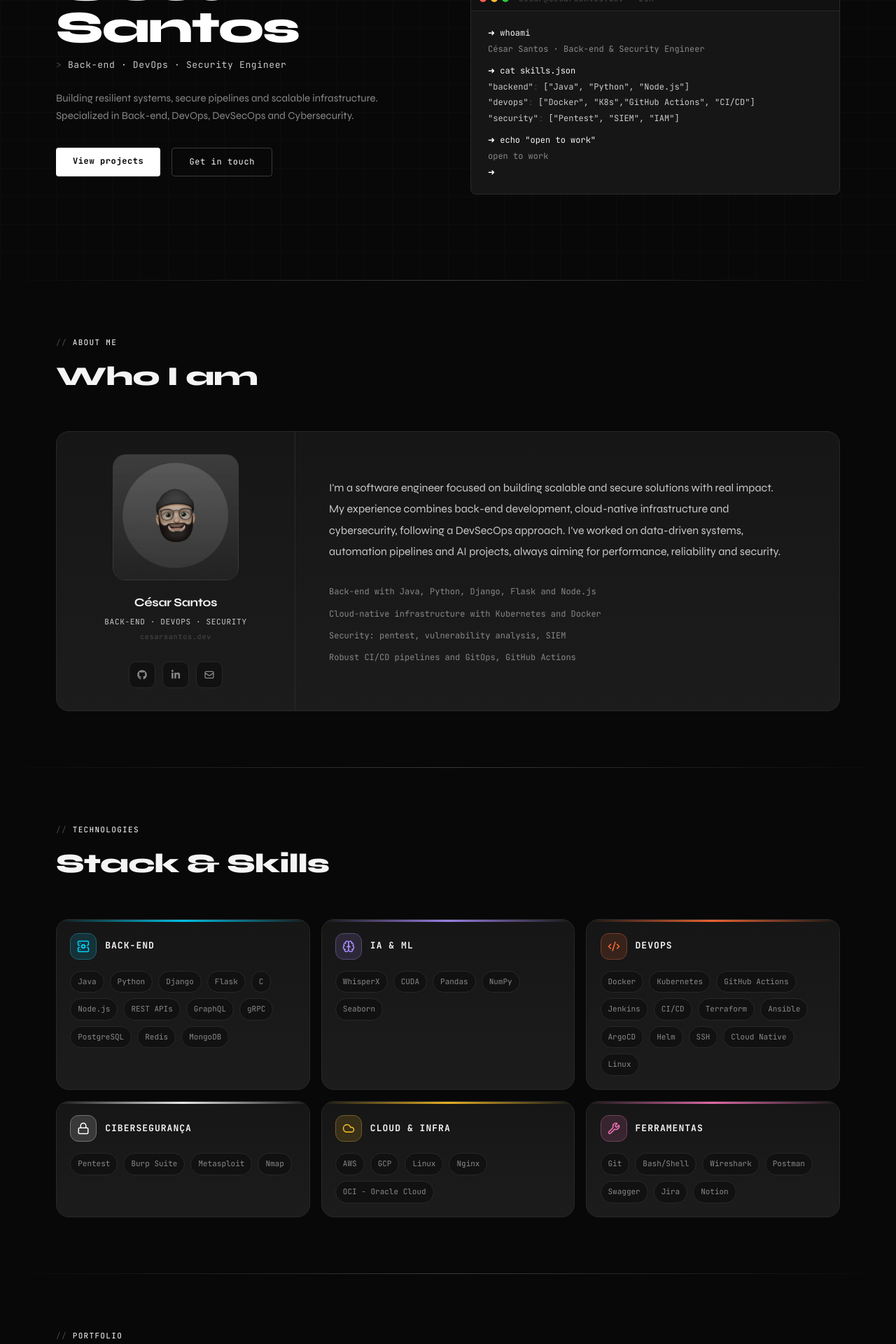
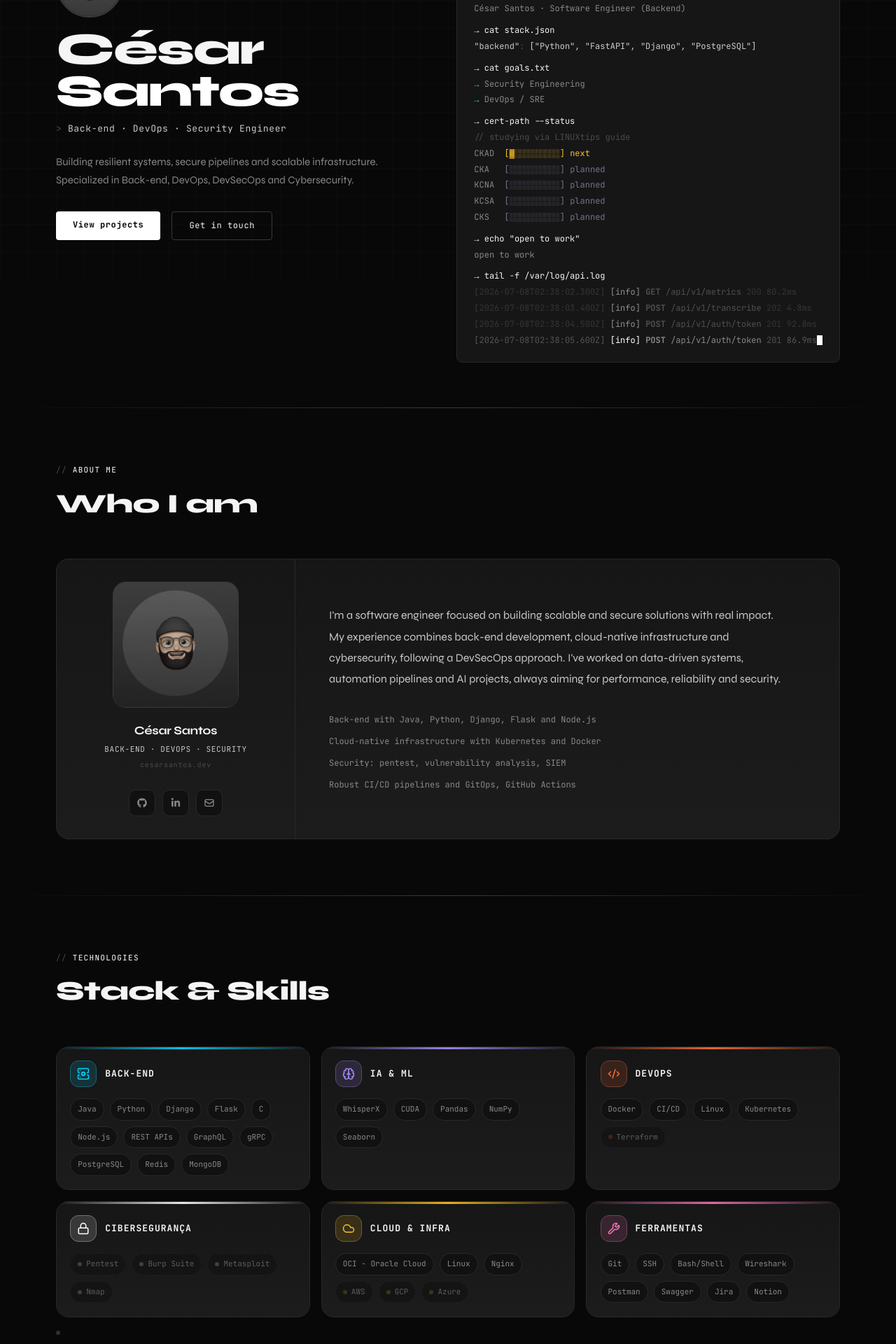
Before and after one commit to csarsantos96/cesar.dev, a React (Vite) app: page / in a window 1280 px wide. Shown: the part 400-2320 px from the top of the page at 70% size. Built offline with nearby package versions, Linux system fonts and the light colour scheme.

Commit message:
feat: refactor Hero component to use HeroTerminal and enhance Skills component with learning tags

```diff
--- a/src/components/Hero.tsx
+++ b/src/components/Hero.tsx
@@ -1,5 +1,6 @@
 import { useLang } from '../context/LangContext'
 import { certs } from './Certifications'
+import HeroTerminal from './HeroTerminal'
 import './Hero.css'
 
 export default function Hero() {
@@ -37,25 +38,7 @@ export default function Hero() {
           <div className="stat-card"><div className="stat-num">3</div><div className="stat-label">{s.s4}</div></div>
         </div>
 
-        <div className="terminal">
-          <div className="terminal-bar">
-            <span className="t-dot t-red" />
-            <span className="t-dot t-yellow" />
-            <span className="t-dot t-green" />
-            <span className="terminal-title">cesar@cesarsantos.dev — zsh</span>
-          </div>
-          <div className="terminal-body">
-            <div><span className="t-prompt">➜</span> <span className="t-cmd">whoami</span></div>
-            <div className="t-out">César Santos · Back-end &amp; Security Engineer</div>
-            <div style={{ marginTop: 8 }}><span className="t-prompt">➜</span> <span className="t-cmd">cat skills.json</span></div>
-            <div><span className="t-key">"backend"</span><span className="t-comment">:</span> <span className="t-val">["Java", "Python", "Node.js"]</span></div>
-            <div><span className="t-key">"devops"</span><span className="t-comment">:</span> <span className="t-val">["Docker", "K8s","GitHub Actions", "CI/CD"]</span></div>
-            <div><span className="t-key">"security"</span><span className="t-comment">:</span> <span className="t-val">["Pentest", "SIEM", "IAM"]</span></div>
-            <div style={{ marginTop: 8 }}><span className="t-prompt">➜</span> <span className="t-cmd">echo "open to work"</span></div>
-            <div className="t-out">open to work</div>
-            <div><span className="t-prompt">➜</span> <span className="cursor" /></div>
-          </div>
-        </div>
+        <HeroTerminal />
       </div>
     </section>
   )
--- /dev/null
+++ b/src/components/HeroTerminal.tsx
@@ -0,0 +1,172 @@
+import { useState, useEffect, useRef } from 'react'
+
+// --- live log feed (tail -f at the bottom) ---
+
+const ENDPOINTS = [
+  { method: 'GET', path: '/api/v1/health', status: 200, tag: 'info' },
+  { method: 'POST', path: '/api/v1/auth/token', status: 201, tag: 'info' },
+  { method: 'POST', path: '/api/v1/transcribe', status: 202, tag: 'info' },
+  { method: 'GET', path: '/api/v1/embeddings/query', status: 200, tag: 'info' },
+  { method: 'DELETE', path: '/api/v1/sessions/e91c', status: 204, tag: 'warn' },
+  { method: 'GET', path: '/api/v1/metrics', status: 200, tag: 'info' },
+]
+
+type Line = {
+  ts: string
+  method: string
+  path: string
+  status: number
+  tag: string
+  ms: string
+}
+
+function makeLine(): Line {
+  const e = ENDPOINTS[Math.floor(Math.random() * ENDPOINTS.length)]
+  return {
+    ts: new Date().toISOString(),
+    ...e,
+    ms: (Math.random() * 90 + 4).toFixed(1),
+  }
+}
+
+const TAG_COLOR: Record<string, string> = {
+  info: 'var(--accent, #c084fc)',
+  warn: 'var(--t-yellow, #fbbf24)',
+  error: 'var(--t-red, #f87171)',
+}
+
+function LogTail() {
+  const [lines, setLines] = useState<Line[]>(() =>
+    Array.from({ length: 3 }, makeLine),
+  )
+  const paused = useRef(false)
+
+  useEffect(() => {
+    const reduce =
+      window.matchMedia?.('(prefers-reduced-motion: reduce)').matches
+    if (reduce) return
+    const id = setInterval(() => {
+      if (paused.current) return
+      setLines((prev) => [...prev.slice(-3), makeLine()])
+    }, 1100)
+    return () => clearInterval(id)
+  }, [])
+
+  return (
+    <div
+      onMouseEnter={() => (paused.current = true)}
+      onMouseLeave={() => (paused.current = false)}
+    >
+      {lines.map((l, i) => {
+        const newest = i === lines.length - 1
+        return (
+          <div
+            key={`${l.ts}-${i}`}
+            className="t-out"
+            style={{
+              whiteSpace: 'nowrap',
+              opacity: newest ? 1 : 0.5,
+              transition: 'opacity 0.4s ease',
+            }}
+          >
+            <span style={{ opacity: 0.55 }}>[{l.ts}]</span>{' '}
+            <span style={{ color: TAG_COLOR[l.tag] }}>[{l.tag}]</span>{' '}
+            <span style={{ fontWeight: 600 }}>{l.method}</span> {l.path}{' '}
+            <span style={{ opacity: 0.5 }}>{l.status}</span>{' '}
+            <span style={{ opacity: 0.55 }}>{l.ms}ms</span>
+            {newest && <span className="cursor" />}
+          </div>
+        )
+      })}
+    </div>
+  )
+}
+
+// --- cert roadmap row ---
+
+const YELLOW = 'var(--t-yellow, #fbbf24)'
+const MUTED = 'var(--t-muted, #7c6f8f)'
+
+function CertRow({
+  name,
+  bar,
+  label,
+  color,
+}: {
+  name: string
+  bar: string
+  label: string
+  color: string
+}) {
+  return (
+    <div className="t-out" style={{ whiteSpace: 'pre' }}>
+      {name.padEnd(6, ' ')}
+      <span style={{ color }}>[{bar}]</span> <span style={{ color }}>{label}</span>
+    </div>
+  )
+}
+
+// --- full terminal (drop into hero-right, replacing the old .terminal) ---
+
+export default function HeroTerminal() {
+  return (
+    <div className="terminal">
+      <div className="terminal-bar">
+        <span className="t-dot t-red" />
+        <span className="t-dot t-yellow" />
+        <span className="t-dot t-green" />
+        <span className="terminal-title">cesar@cesarsantos.dev — zsh</span>
+      </div>
+      <div className="terminal-body">
+        <div>
+          <span className="t-prompt">→</span> <span className="t-cmd">whoami</span>
+        </div>
+        <div className="t-out">César Santos · Software Engineer (Backend)</div>
+
+        <div style={{ marginTop: 8 }}>
+          <span className="t-prompt">→</span>{' '}
+          <span className="t-cmd">cat stack.json</span>
+        </div>
+        <div>
+          <span className="t-key">"backend"</span>
+          <span className="t-comment">:</span>{' '}
+          <span className="t-val">["Python", "FastAPI", "Django", "PostgreSQL"]</span>
+        </div>
+
+        <div style={{ marginTop: 8 }}>
+          <span className="t-prompt">→</span>{' '}
+          <span className="t-cmd">cat goals.txt</span>
+        </div>
+        <div className="t-out">
+          <span style={{ color: 'var(--t-green, #34d399)' }}>→</span> Security Engineering
+        </div>
+        <div className="t-out">
+          <span style={{ color: 'var(--t-green, #34d399)' }}>→</span> DevOps / SRE
+        </div>
+
+        <div style={{ marginTop: 8 }}>
+          <span className="t-prompt">→</span>{' '}
+          <span className="t-cmd">cert-path --status</span>
+        </div>
+        <div className="t-comment">// studying via LINUXtips guide</div>
+        <CertRow name="CKAD" bar="▓░░░░░░░░░" label="next" color={YELLOW} />
+        <CertRow name="CKA" bar="░░░░░░░░░░" label="planned" color={MUTED} />
+        <CertRow name="KCNA" bar="░░░░░░░░░░" label="planned" color={MUTED} />
+        <CertRow name="KCSA" bar="░░░░░░░░░░" label="planned" color={MUTED} />
+        <CertRow name="CKS" bar="░░░░░░░░░░" label="planned" color={MUTED} />
+
+        <div style={{ marginTop: 8 }}>
+          <span className="t-prompt">→</span>{' '}
+          <span className="t-cmd">echo "open to work"</span>
+        </div>
+        <div className="t-out">open to work</div>
+
+        <div style={{ marginTop: 8 }}>
+          <span className="t-prompt">→</span>{' '}
+          <span className="t-cmd">tail -f /var/log/api.log</span>
+        </div>
+        <LogTail />
+      </div>
+    </div>
+  )
+}
--- a/src/components/Skills.css
+++ b/src/components/Skills.css
@@ -163,3 +163,54 @@
     padding: 5px 8px;
   }
 }
+
+/* ============================================================
+   ADIÇÕES — skills "estudando" (cole no fim do seu Skills.css)
+   ============================================================ */
+
+/* tag em estudo: levemente apagada + borda tracejada */
+.skill-tag.is-learning {
+  opacity: 0.6;
+  border-style: dashed;
+  display: inline-flex;
+  align-items: center;
+  gap: 6px;
+}
+
+.skill-tag.is-learning:hover {
+  opacity: 1;
+}
+
+/* pontinho indicador (pisca de leve) */
+.skill-tag-dot {
+  width: 6px;
+  height: 6px;
+  border-radius: 50%;
+  background: var(--group-color, #fbbf24);
+  flex-shrink: 0;
+  animation: skill-dot-pulse 2s ease-in-out infinite;
+}
+
+@keyframes skill-dot-pulse {
+  0%, 100% { opacity: 1; }
+  50% { opacity: 0.3; }
+}
+
+@media (prefers-reduced-motion: reduce) {
+  .skill-tag-dot { animation: none; }
+}
+
+/* legenda embaixo do grid */
+.skills-legend {
+  display: flex;
+  align-items: center;
+  gap: 8px;
+  margin-top: 1.2rem;
+  font-family: var(--mono);
+  font-size: 11px;
+  color: var(--text2);
+}
+
+.skills-legend .skill-tag-dot {
+  background: var(--text2);
+}
--- a/src/components/Skills.tsx
+++ b/src/components/Skills.tsx
@@ -4,7 +4,6 @@ import {
   Cloud,
   Code2,
   Lock,
-
   ServerCog,
   Wrench,
 } from 'lucide-react'
@@ -19,53 +18,75 @@ type SkillGroupKey =
   | 'cloud'
   | 'tools'
 
+type Skill = { name: string; learning?: boolean }
+
 type SkillGroup = {
   key: SkillGroupKey
   color: string
   icon: ElementType
-  tags: string[]
+  tags: Skill[]
 }
 
 type SkillGroupStyle = CSSProperties & {
   '--group-color': string
 }
 
+// learning: true  -> skill you're currently studying (dot + dimmed)
 const groups: SkillGroup[] = [
   {
     key: 'backend',
     color: '#00d4ff',
     icon: ServerCog,
-    tags: ['Java', 'Python', 'Django', 'Flask', 'C', 'Node.js', 'REST APIs', 'GraphQL', 'gRPC', 'PostgreSQL', 'Redis', 'MongoDB'],
+    tags: [
+      { name: 'Java' }, { name: 'Python' }, { name: 'Django' }, { name: 'Flask' },
+      { name: 'C' }, { name: 'Node.js' }, { name: 'REST APIs' }, { name: 'GraphQL' },
+      { name: 'gRPC' }, { name: 'PostgreSQL' }, { name: 'Redis' }, { name: 'MongoDB' },
+    ],
   },
   {
     key: 'ai',
     color: '#a78bfa',
     icon: Brain,
-    tags: ['WhisperX', 'CUDA', 'Pandas', 'NumPy', 'Seaborn'],
+    tags: [
+      { name: 'WhisperX' }, { name: 'CUDA' }, { name: 'Pandas' },
+      { name: 'NumPy' }, { name: 'Seaborn' },
+    ],
   },
   {
     key: 'devops',
     color: '#ff6b35',
     icon: Code2,
-    tags: ['Docker', 'Kubernetes', 'GitHub Actions', 'Jenkins', 'CI/CD','Terraform','Ansible','ArgoCD','Helm', 'SSH', 'Cloud Native','Linux' ],
+    tags: [
+      { name: 'Docker' }, { name: 'CI/CD' }, { name: 'Linux' },
+      { name: 'Kubernetes' }, { name: 'Terraform', learning: true },
+    ],
   },
   {
     key: 'cybersecurity',
     color: '#ffffff',
     icon: Lock,
-    tags: ['Pentest', 'Burp Suite', 'Metasploit', 'Nmap'],
+    tags: [
+      { name: 'Pentest', learning: true }, { name: 'Burp Suite', learning: true },
+      { name: 'Metasploit', learning: true }, { name: 'Nmap', learning: true },
+    ],
   },
   {
     key: 'cloud',
     color: '#fbbf24',
     icon: Cloud,
-    tags: ['AWS', 'GCP', 'Linux', 'Nginx', 'OCI - Oracle Cloud'],
+    tags: [
+      { name: 'OCI - Oracle Cloud' }, { name: 'Linux' }, { name: 'Nginx' },
+      { name: 'AWS', learning: true }, { name: 'GCP', learning: true }, { name: 'Azure', learning: true },
+    ],
   },
   {
     key: 'tools',
     color: '#f472b6',
     icon: Wrench,
-    tags: ['Git', 'Bash/Shell', 'Wireshark', 'Postman', 'Swagger', 'Jira', 'Notion'],
+    tags: [
+      { name: 'Git' }, { name: 'SSH' }, { name: 'Bash/Shell' }, { name: 'Wireshark' },
+      { name: 'Postman' }, { name: 'Swagger' }, { name: 'Jira' }, { name: 'Notion' },
+    ],
   },
 ]
 
@@ -100,8 +121,13 @@ export default function Skills() {
 
               <div className="skill-tags">
                 {group.tags.map((tag) => (
-                  <span className="skill-tag" key={tag}>
-                    {tag}
+                  <span
+                    className={`skill-tag${tag.learning ? ' is-learning' : ''}`}
+                    key={tag.name}
+                    title={tag.learning ? s.learning : undefined}
+                  >
+                    {tag.learning && <span className="skill-tag-dot" aria-hidden="true" />}
+                    {tag.name}
                   </span>
                 ))}
               </div>
@@ -109,6 +135,10 @@ export default function Skills() {
           )
         })}
       </div>
+
+      <p className="skills-legend">
+        <span className="skill-tag-dot" aria-hidden="true" /> {s.learningLegend}
+      </p>
     </section>
   )
 }
```
